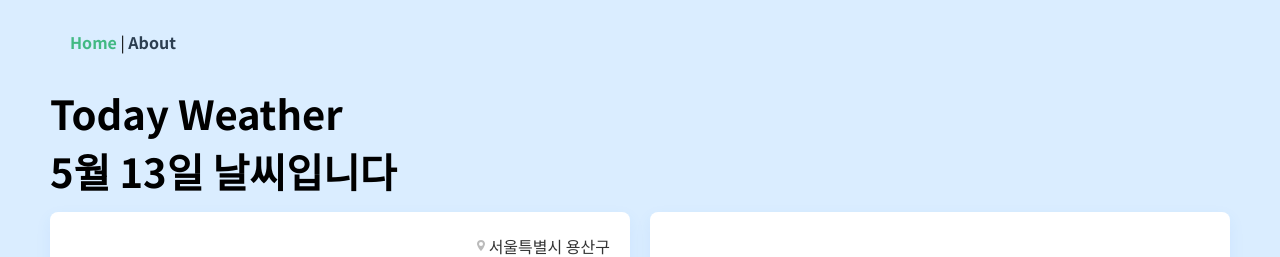
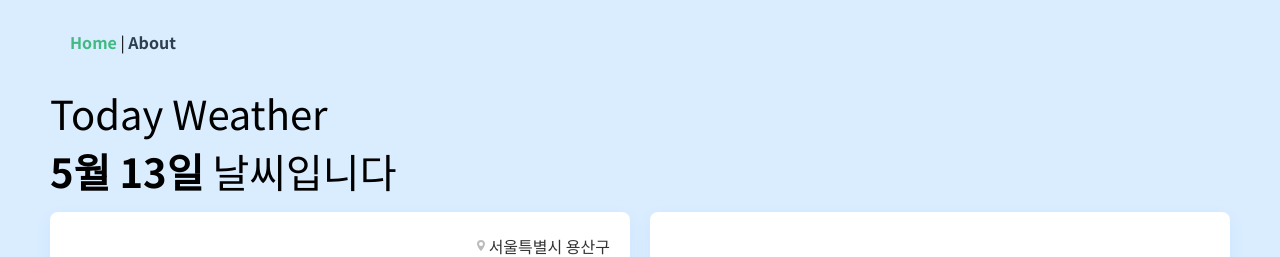
Before and after one commit to rkdmf7220/website-Weather_App, a Vue app: page / in a window 1280 px wide. Shown: the top 257 px of the page. Built offline with nearby package versions, Linux system fonts and the light colour scheme; no server answers.

Commit message:
Dashboard scss scpoed 해제 및 title 스타일링 수정

```diff
--- a/src/components/Dashboard/DashboardTitle.vue
+++ b/src/components/Dashboard/DashboardTitle.vue
@@ -1,5 +1,5 @@
 <template>
-  <h1 class="dashboard-title-container">
+  <h1 class="dashboard-title">
     <span>Today Weather</span>
     <span class="title-day">
       <b>{{moment().format('M월 DD일')}}</b>
@@ -21,10 +21,14 @@ export default {
 </script>
 
 <style scoped lang="scss">
-  .dashboard-title-container{
+  .dashboard-title{
     padding-left: 10px;
-  }
-  .title-day{
-    display: block;
+
+    span{
+      font-weight: 400;
+    }
+    .title-day{
+      display: block;
+    }
   }
 </style>
--- a/src/views/Dashboard.vue
+++ b/src/views/Dashboard.vue
@@ -59,6 +59,6 @@ export default {
 }
 </script>
 
-<style scoped lang="scss">
+<style lang="scss">
   @import "../assets/scss/dashboard";
 </style>
```
